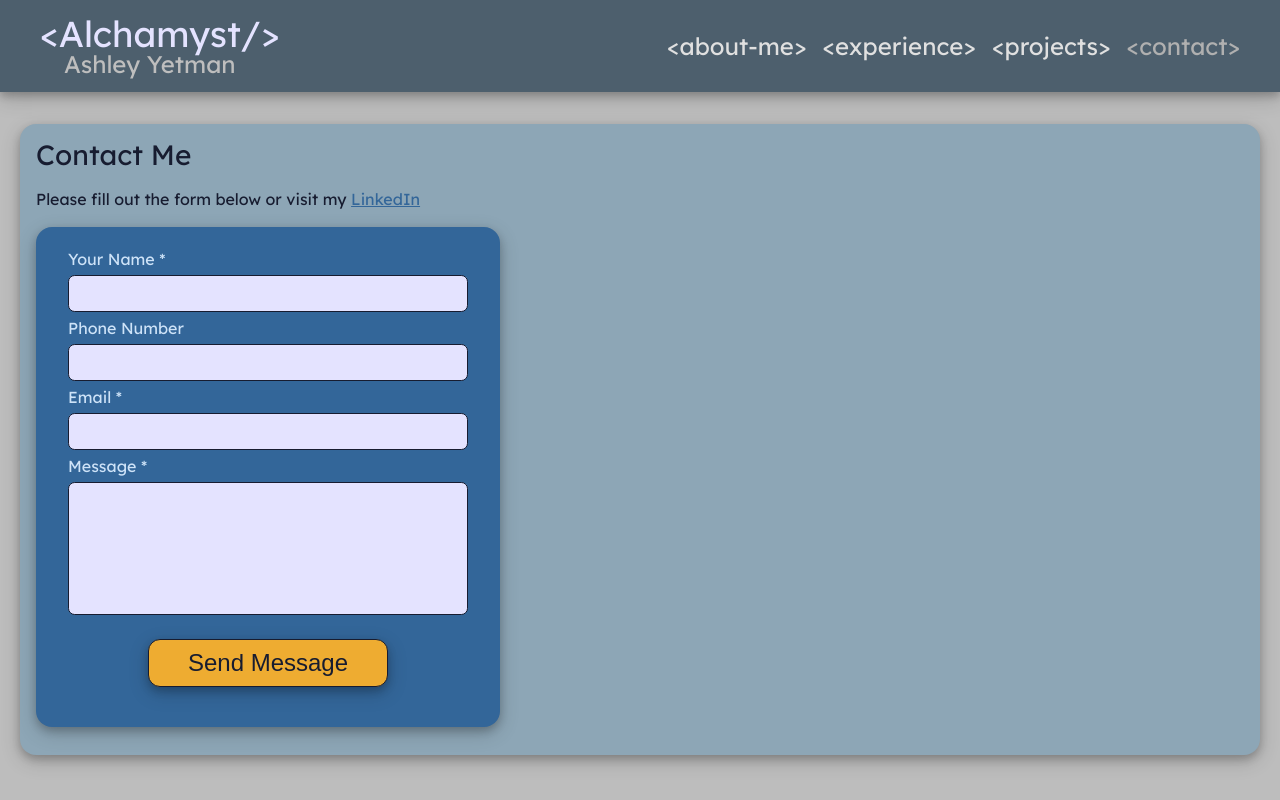
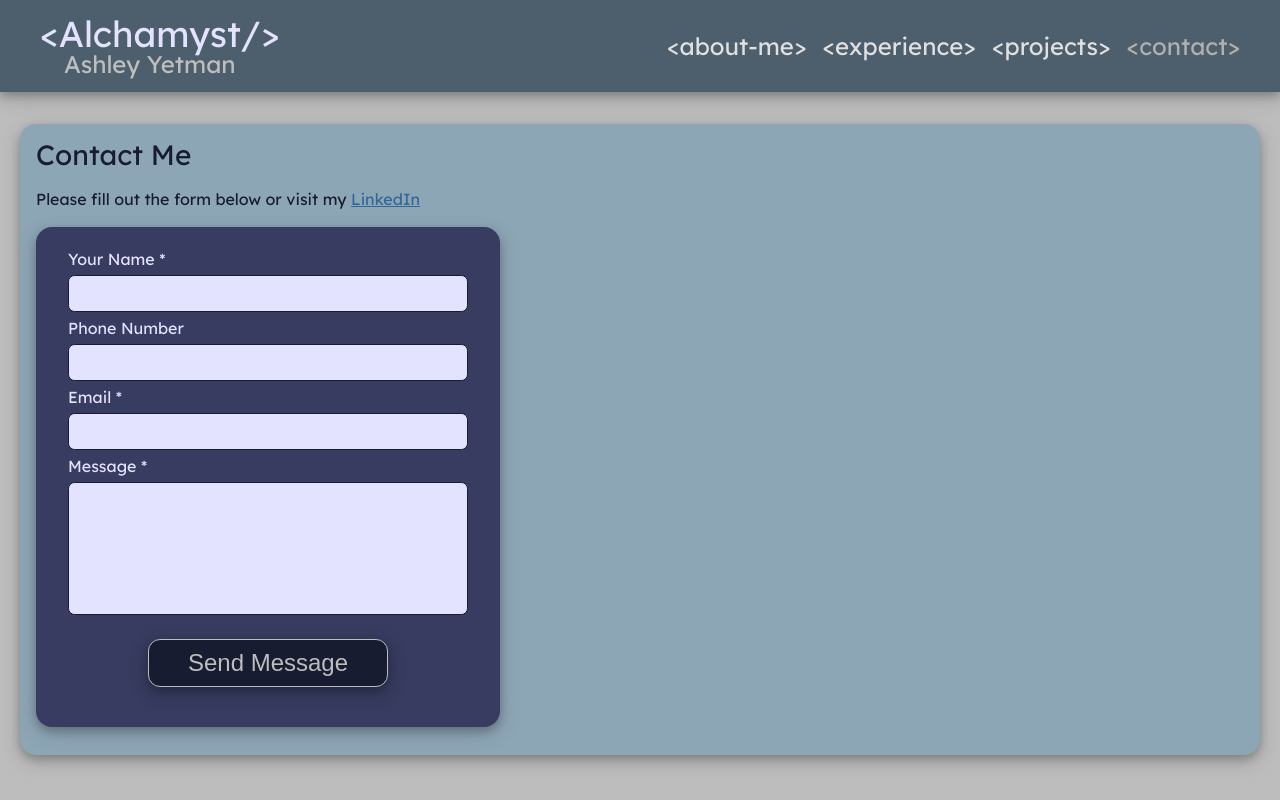
Before and after one commit to Alchamyst/ayetman-web, a React (Vite) app: page /contact in a window 1280 px wide. Built offline with nearby package versions, Linux system fonts and the light colour scheme.

Commit message:
update contact form styles to reflect website colour scheme.

```diff
--- a/src/styles/contactForm.css
+++ b/src/styles/contactForm.css
@@ -1,5 +1,6 @@
 .contact-form {
-    background-color: #336699;
+    /* background-color: #336699; */
+    background-color: #373C60;
     border-radius: 1em;
     box-shadow: 0 4px 8px 0 rgba(0, 0, 0, 0.2), 0 6px 20px 0 rgba(0, 0, 0, 0.19);
     opacity: 100%;
@@ -11,7 +12,7 @@
 
 .contact-form label {
     box-sizing: border-box;
-    color: #cee3f8;
+    color: #e4e3ff;
     display: block;
     margin: 0 auto 0 auto;
     max-width: 30em;
@@ -48,10 +49,13 @@
 }
 
 .contact-form button {
+    background-color: #171c30;
+    color:#bdbdbd;
+
     box-sizing: border-box;
-    background-color: #eeac31;
-    color:#171c30;
-    border: 1px solid #171c30;
+    /* background-color: #eeac31;
+    color:#171c30; */
+    border: 1px solid #bdbdbd;
     border-radius: 0.5em;
     box-shadow: 0 4px 8px 0 rgba(0, 0, 0, 0.2), 0 6px 20px 0 rgba(0, 0, 0, 0.19);
     cursor: pointer;
@@ -65,15 +69,17 @@
 }
 
 .contact-form button:hover {
-    background-color: lightgreen;
+    /* background-color: lightgreen; */
+    background-color: #eeac31;
     color:#171c30;
+    border: 1px solid #171c30;
 }
 
 .contact-form input:focus, .contact-form textarea:focus  {
     outline: 0.2em solid #eeac31;
 }
 .contact-form button:focus {
-    outline: 0.2em solid #31d190;
+    outline: 0.1em solid #eeac31;
 }
 
 .form-error {
@@ -81,14 +87,14 @@
     font-size: 1.2em;
     text-align: center;
     text-shadow: -1px -1px 0 #171c30, 1px -1px 0 #171c30, -1px 1px 0 #171c30, 1px 1px 0 #171c30;
-
+    padding-top: 0.75em;
     text-decoration: none;
     box-shadow:none;
     outline: none;
 }
 
 .success {
-    color:#70DD00;
+    color:#bdbdbd;
     text-shadow: -1px -1px 0 #171c30, 1px -1px 0 #171c30, -1px 1px 0 #171c30, 1px 1px 0 #171c30;
 
     font-size: 1.25em;
```
